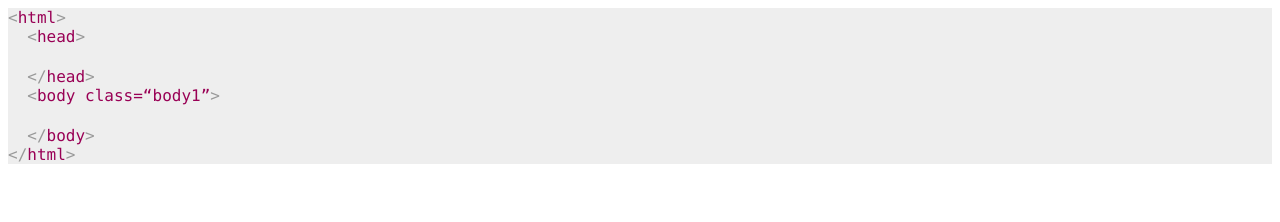
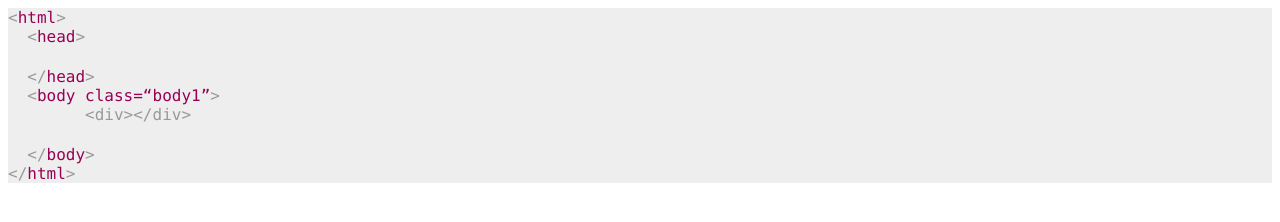
Before and after one commit to Martarivas/practica3, a plain HTML site: page index.html in a window 1280 px wide. Drawn offline with Linux system fonts and the light colour scheme.

Commit message:
cambios2

```diff
--- a/index.html
+++ b/index.html
@@ -9,9 +9,11 @@
   <style type="text/css">
     p.p1 {margin: 0.0px 0.0px 0.0px 0.0px; line-height: 21.0px; font: 16.0px Monaco; color: #990055; -webkit-text-stroke: #990055; background-color: #eeeeee}
     p.p2 {margin: 0.0px 0.0px 0.0px 0.0px; line-height: 21.0px; font: 16.0px Monaco; color: #333333; -webkit-text-stroke: #333333; background-color: #eeeeee; min-height: 21.0px}
+    p.p3 {margin: 0.0px 0.0px 0.0px 0.0px; line-height: 21.0px; font: 16.0px Monaco; color: #999999; -webkit-text-stroke: #999999; background-color: #eeeeee}
     span.s1 {font-kerning: none; color: #999999; -webkit-text-stroke: 0px #999999}
     span.s2 {font-kerning: none}
     span.s3 {font-kerning: none; color: #333333; -webkit-text-stroke: 0px #333333}
+    span.Apple-tab-span {white-space:pre}
   </style>
 </head>
 <body>
@@ -20,6 +22,7 @@
 <p class="p2"><span class="s2"><span class="Apple-converted-space">    </span></span></p>
 <p class="p1"><span class="s3"><span class="Apple-converted-space">  </span></span><span class="s1">&lt;/</span><span class="s2">head</span><span class="s1">&gt;</span></p>
 <p class="p1"><span class="s3"><span class="Apple-converted-space">  </span></span><span class="s1">&lt;</span><span class="s2">body class=“body1”</span><span class="s1">&gt;</span></p>
+<p class="p3"><span class="s2"><span class="Apple-tab-span">	</span>&lt;div&gt;&lt;/div&gt;</span></p>
 <p class="p2"><span class="s2"><span class="Apple-converted-space">   </span></span></p>
 <p class="p1"><span class="s3"><span class="Apple-converted-space">  </span></span><span class="s1">&lt;/</span><span class="s2">body</span><span class="s1">&gt;</span></p>
 <p class="p1"><span class="s1">&lt;/</span><span class="s2">html</span><span class="s1">&gt;</span></p>
```
